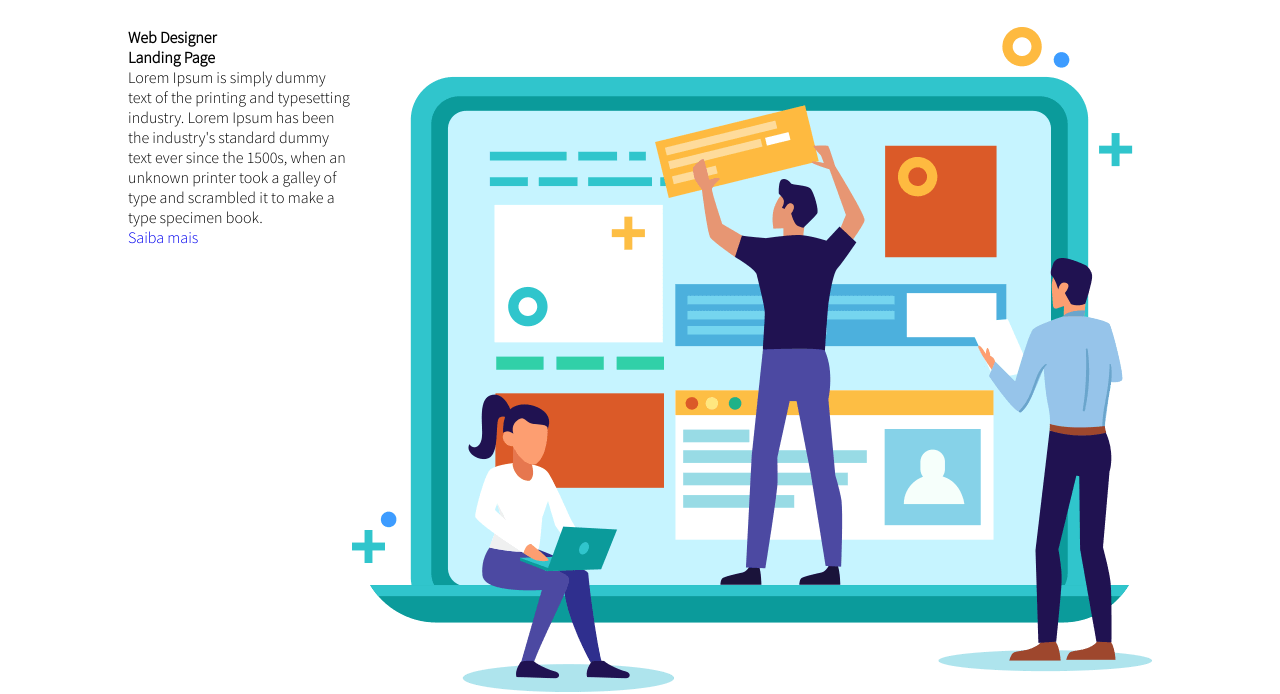
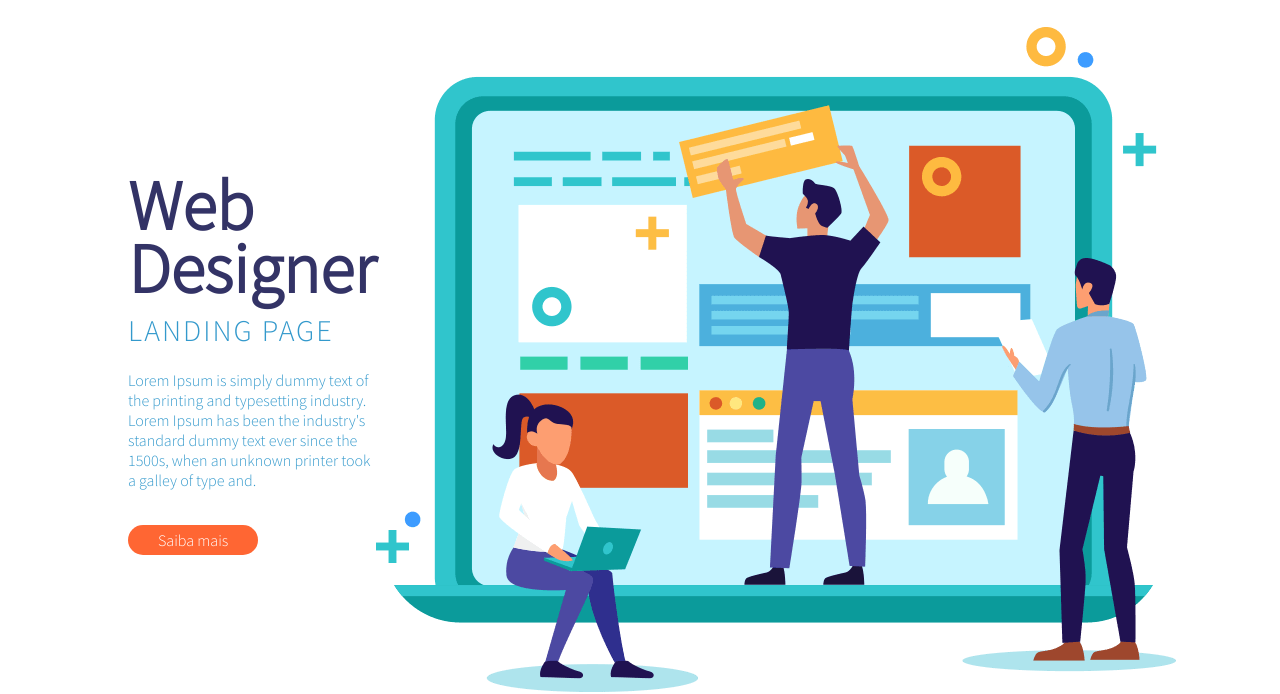
Before and after one commit to NeyWillian/Projeto-de-Site, a plain HTML site: page projeto-de-site/index.html in a window 1280 px wide. Shown: the part 130-824 px from the top of the page. Drawn offline with Linux system fonts and the light colour scheme.

Commit message:
Encrementação do main com arquivos css,

```diff
--- /dev/null
+++ b/projeto-de-site/css/main.css
@@ -0,0 +1,30 @@
+.sobre-web-designer {
+    align-items: center;
+}
+
+.sobre-web-designer article {
+    width: 250px;
+}
+
+.sobre-web-designer article h1 {
+    font-size: 70px;
+    line-height: 90%;
+    font-weight: 600;
+    color: #333366;
+}
+.sobre-web-designer article h2 {
+    font-size: 30px;
+    text-transform: uppercase;
+    letter-spacing: 2px;
+    line-height: 200%;
+    color: #3399cc;
+}
+
+.sobre-web-designer article p {
+    margin: 10px 0 40px 0;
+    color: #39c;
+}
+
+.sobre-web-designer figcaption img {
+    width: 800px;
+}
--- a/projeto-de-site/css/sytle.css
+++ b/projeto-de-site/css/sytle.css
@@ -2,9 +2,9 @@
 @import url('https://fonts.googleapis.com/css2?family=Source+Sans+Pro:wght@300&display=swap');
 
 /*components*/
-@import "/header.css";
+@import "header.css";
 @import "buttons.css";
-@import "header.css";
+@import "main.css";
 
 /*Reset CSS*/
 * {
@@ -13,6 +13,7 @@
     padding: 0;
     font-size: 100%;
     font-family: "Source Sans Pro", sans-serif;
+    font-weight: 300;
     vertical-align: baseline;
     text-decoration: none;
 }
--- a/projeto-de-site/index.html
+++ b/projeto-de-site/index.html
@@ -4,7 +4,6 @@
     <meta charset="UTF-8">
     <meta http-equiv="X-UA-Compatible" content="IE=edge">
     <meta name="viewport" content="width=device-width, initial-scale=1.0">
-    <base href="/">
     <link rel="stylesheet" href="css/sytle.css">
     <title>Site novo</title>
 </head>
@@ -43,14 +42,14 @@
 <!--Container-->
     <main class= "container">
         <!--Conteúdo do Site-->
-        <section class="row">
+        <section class="row sobre-web-designer">
             <!--Texto conteúdo do site-->
             <article>
                 <h1>Web Designer</h1>
             <h2>Landing Page</h2>
-            <p>Lorem Ipsum is simply dummy text of the printing and typesetting industry. Lorem Ipsum has been the industry's standard dummy text ever since the 1500s, when an unknown printer took a galley of type and scrambled it to make a type specimen book.</p>
+            <p>Lorem Ipsum is simply dummy text of the printing and typesetting industry. Lorem Ipsum has been the industry's standard dummy text ever since the 1500s, when an unknown printer took a galley of type and.</p>
 
-            <a href="#">Saiba mais</a>
+            <a href="#" class="btn btn-laranja">Saiba mais</a>
             </article>
             <!--End Texto conteúdo do site-->
 
```
Also changed, not shown: projeto-de-site/css/buttons.css (line endings or trailing spaces).
